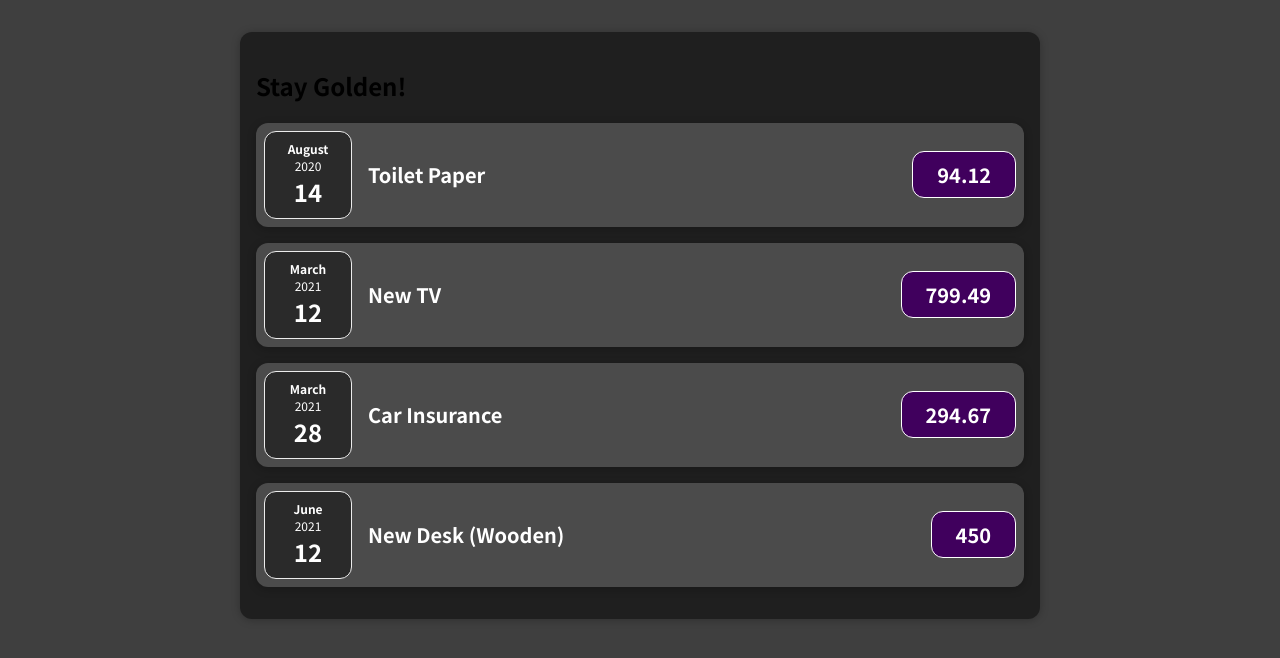
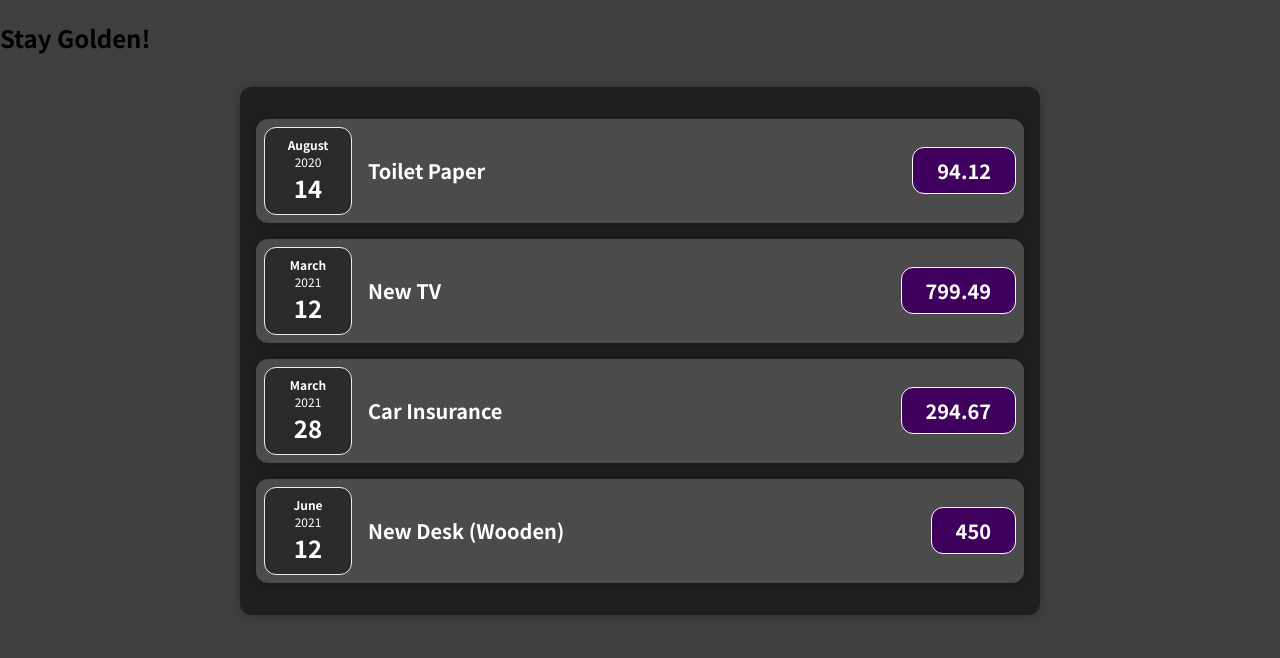
Before and after one commit to Smoopfrog/expense-sheet, a JavaScript app: page / in a window 1280 px wide. Shown: the top 658 px of the page. Built offline with nearby package versions, Linux system fonts and the light colour scheme.

Commit message:
create Card component and replace some divs

```diff
--- a/src/App.js
+++ b/src/App.js
@@ -30,7 +30,7 @@
   ];
 
   return (
-    <div className="expenses">
+    <div>
       <h2>Stay Golden!</h2>
       <Expenses items={expenses}/>
     </div>
--- /dev/null
+++ b/src/components/Card.css
@@ -0,0 +1,4 @@
+.card {
+  border-radius: 12px;
+  box-shadow: 0 1px 8px rgba(0, 0, 0, 0.25);
+}
--- /dev/null
+++ b/src/components/Card.js
@@ -0,0 +1,8 @@
+import './Card.css'
+
+const Card = (props) => {
+  const classes = `card ${props.className}`;
+  return <div className={classes}>{props.children}</div>
+}
+
+export default Card;
--- a/src/components/ExpenseItem.css
+++ b/src/components/ExpenseItem.css
@@ -2,10 +2,8 @@
   display: flex;
   justify-content: space-between;
   align-items: center;
-  box-shadow: 0 2px 8px rgba(0, 0, 0, 0.25);
   padding: 0.5rem;
   margin: 1rem 0;
-  border-radius: 12px;
   background-color: #4b4b4b;
 }
 
--- a/src/components/ExpenseItem.js
+++ b/src/components/ExpenseItem.js
@@ -1,16 +1,18 @@
 import "./ExpenseItem.css";
 import ExpenseDate from "./ExpenseDate";
+import Card from "./Card";
+
 const ExpenseItem = (props) => {
 
 
   return (
-    <div className="expense-item">
+    <Card className="expense-item">
       <ExpenseDate date={props.date}/>
       <div className="expense-item__description">
         <h2>{props.title}</h2>
         <div className="expense-item__price">{props.amount}</div>
       </div>
-    </div>
+    </Card>
   );
 };
 
--- a/src/components/Expenses.css
+++ b/src/components/Expenses.css
@@ -4,6 +4,4 @@
   margin: 2rem auto;
   width: 50rem;
   max-width: 95%;
-  border-radius: 12px;
-  box-shadow: 0 1px 8px rgba(0, 0, 0, 0.25);
 }
--- a/src/components/Expenses.js
+++ b/src/components/Expenses.js
@@ -1,8 +1,8 @@
 import ExpenseItem from "./ExpenseItem";
-
+import Card from "./Card";
 const Expenses = (props) => {
   return (
-    <div>
+    <Card className='expenses'>
       <ExpenseItem
         title={props.items[0].title}
         amount={props.items[0].amount}
@@ -23,7 +23,7 @@
         amount={props.items[3].amount}
         date={props.items[3].date}
       />
-    </div>
+    </Card>
   );
 };
 
```
Also changed, not shown: 1 other file (tests, documents, lock files or other folders).
